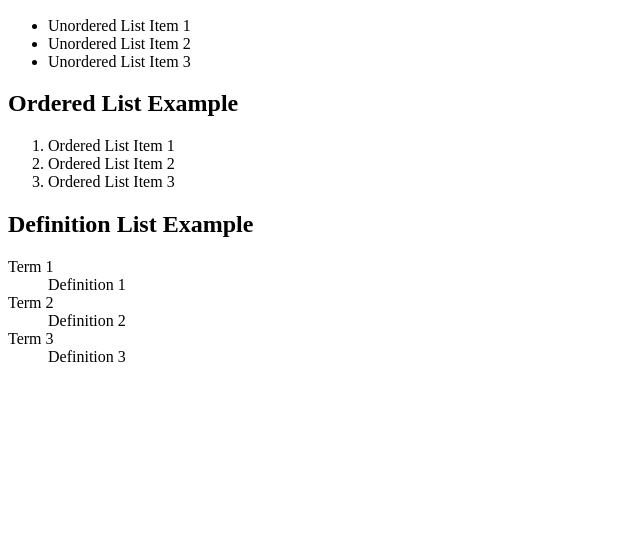
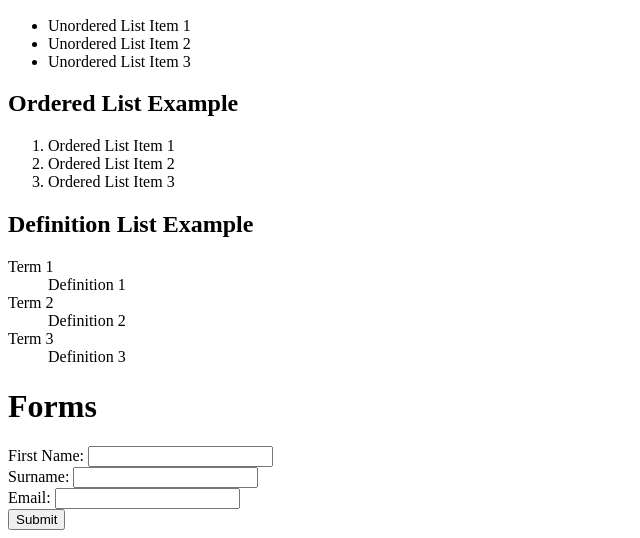
Before and after one commit to Epic91/html-web-design-components, a plain HTML site: page index.html in a window 1280 px wide. Shown: the part 762-1300 px from the top of the page, without its empty margins (0-640 px from the left). Before the commit the page ends 1144 px from the top, so only its background shows below. Drawn offline with Linux system fonts and the light colour scheme.

Commit message:
added a simple form

```diff
--- a/index.html
+++ b/index.html
@@ -44,6 +44,7 @@
                     </tr>
                 </table>
             </div>
+        </div>
         <div id="lists" class="new-section">
             <div class="section-header">
                 <h1>Lists</h1>
@@ -72,5 +73,24 @@
                 </dl>
             </div>
         </div>
+        <div id="forms" class="new-section">
+            <div class="section-header">
+                <h1>Forms</h1>
+            </div>
+            <div class="section-body">
+                <form action="mailto:contact@website.com?subject=New%20User%20Request">
+                    <label for="firstname">First Name:</label>
+                    <input type="text" id="firstname" name="first name"><br/>
+                    <label for="surname">Surname:</label>
+                    <input type="text" id="surname" name="surname"><br/>
+                    <label for="email">Email:</label>
+                    <input type="text" id="email" name="email address"><br/>
+
+                    <input type="submit">
+                </form>
+            </div>
+        </div>
+
+
     </body>
 </html>
```
Lines whose indentation alone changed are shown as unchanged.
